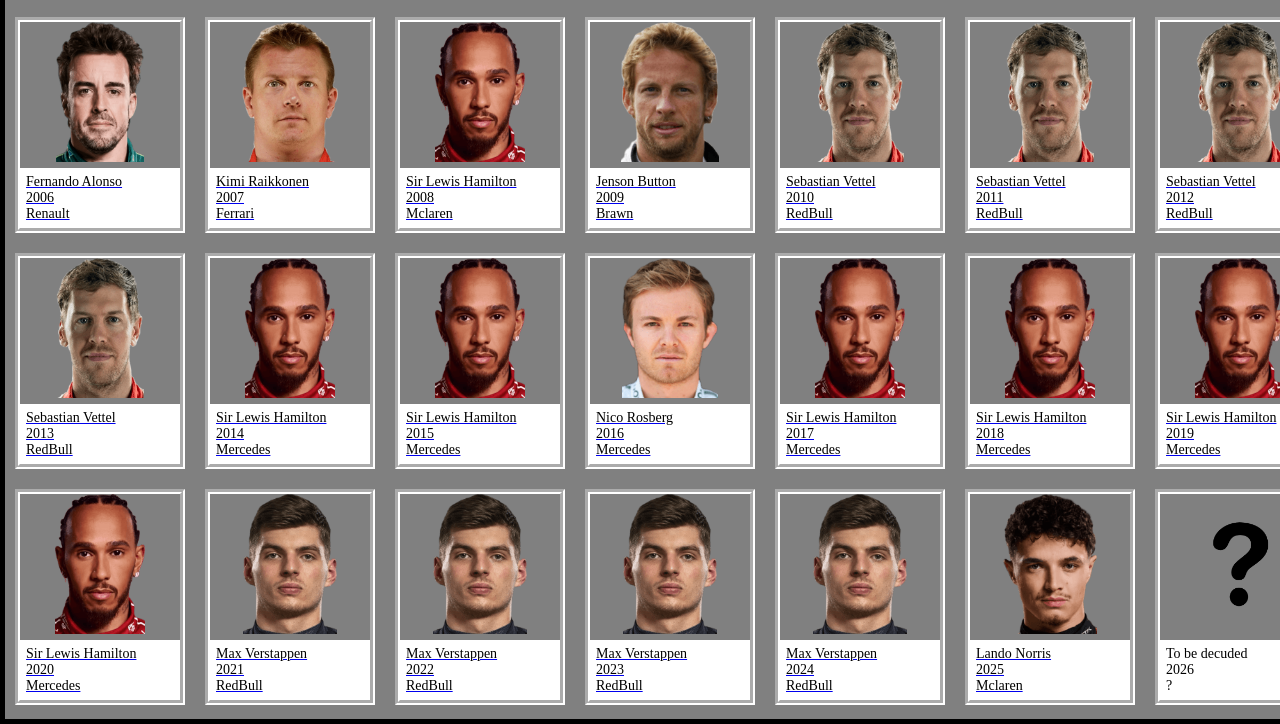
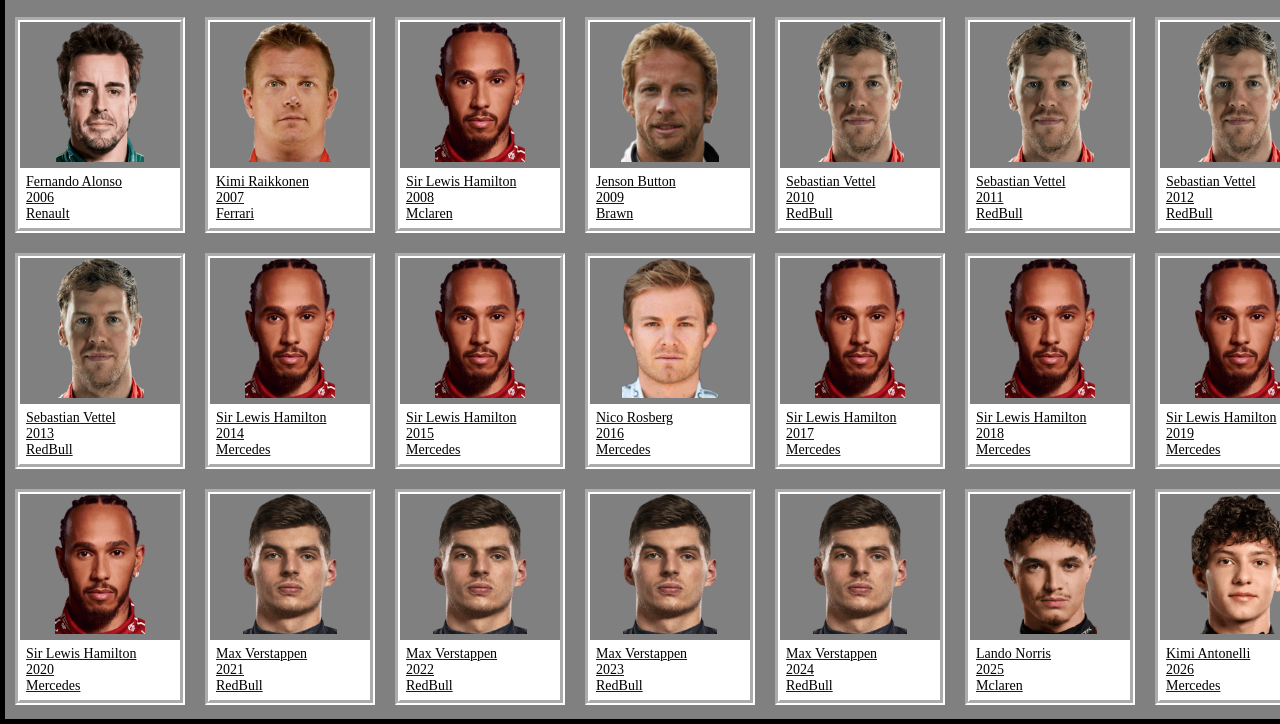
Before and after one commit to Alfies08/f1-website-VS, a plain HTML site: page f1_icon/f1worldchamps.html in a window 1280 px wide. Shown: the part 2036-2760 px from the top of the page. Drawn offline with Linux system fonts and the light colour scheme.

Commit message:
Added 2026

```diff
--- a/f1_icon/f1worldchamps.html
+++ b/f1_icon/f1worldchamps.html
@@ -10,7 +10,7 @@
 <body>
 	<div id="wrapper">
 	<div class="header">
-		<h1> f1 driver history since 1985</h1>
+		<h1> f1 driver history since 1950</h1>
 		</div>
 
 		<div class="subheader">
@@ -587,8 +587,10 @@
 		</div>
 
 		<div class="WorldChamps tile">
-		<img src="../images/question-mark.png" alt="To be decided"/>
-		<p class="stats">To be decuded<br>2026<br>?</p>
+		<a href="../f1_drivers/f1driver4.html">
+		<img src="../images/f1 driverchamps extra/antonell.png" alt="Kimi antonell"/>
+		<p class="stats">Kimi Antonelli<br>2026<br>Mercedes</p>
+		</a>
 		</div>
 
 
```
Also changed, not shown: images/f1 driverchamps extra/antonell.png (added).
